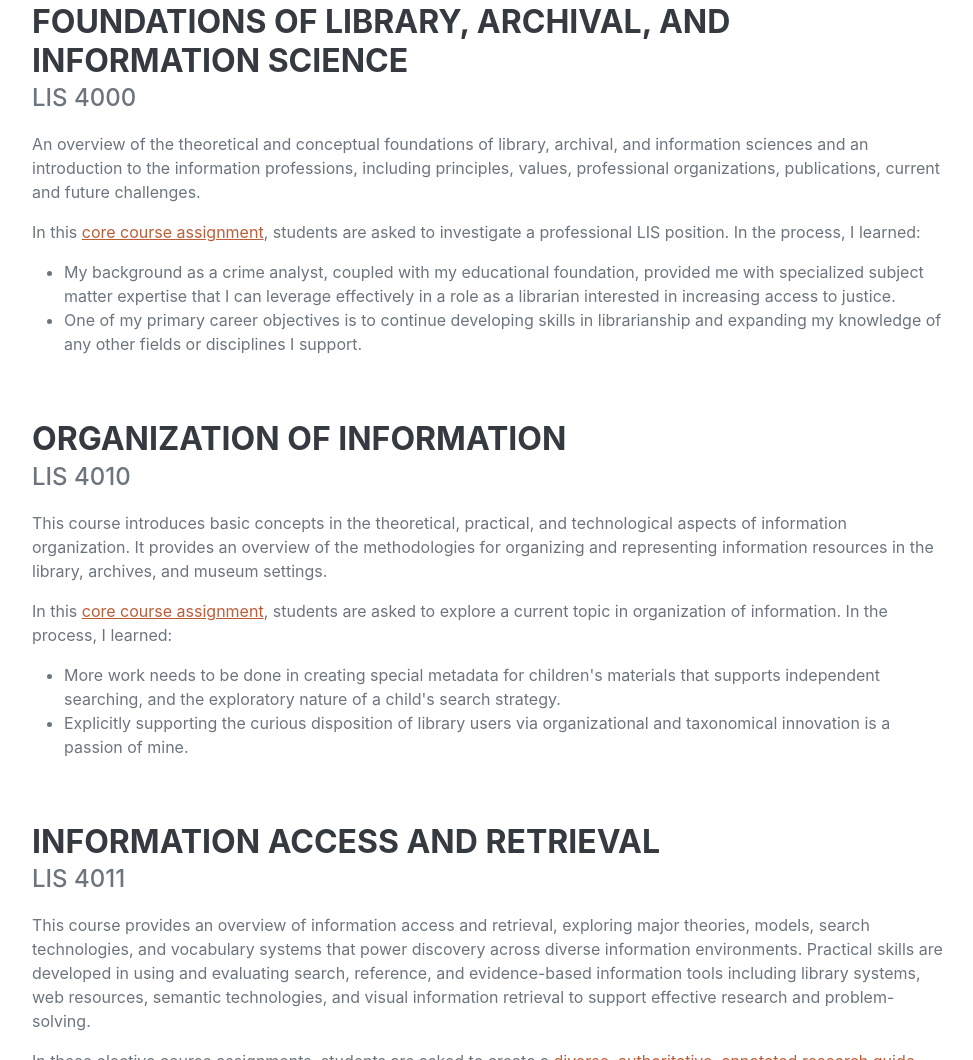
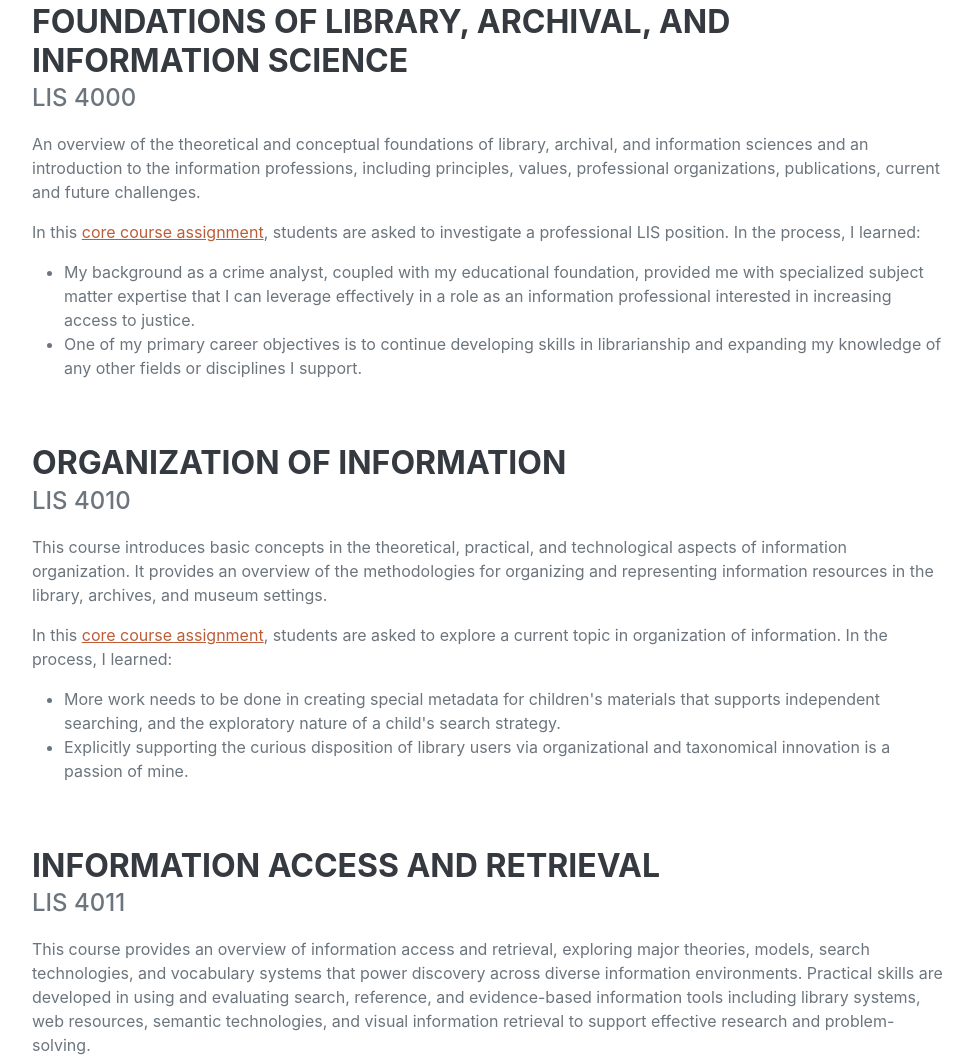
Before and after one commit to ACCsRemote/accsremote.github.io, a plain HTML site: page index.html in a window 1280 px wide. Shown: the part 3967-5027 px from the top of the page, without its empty margins (288-1261 px from the left). Drawn offline with nearby package versions, Linux system fonts and the light colour scheme; a web font is replaced by a local one.

Commit message:
amanda copy edit 2

```diff
--- a/index.html
+++ b/index.html
@@ -264,7 +264,7 @@
                             <p class="course-description">An overview of the theoretical and conceptual foundations of library, archival, and information sciences and an introduction to the information professions, including principles, values, professional organizations, publications, current and future challenges.</p>
                             <p class="students-learned">In this <a target="_blank" href="assets\assignments\LIS4000_1.pdf">core course assignment</a>, students are asked to investigate a professional LIS position. In the process, I learned:
                                 <ul>
-                                    <li>My background as a crime analyst, coupled with my educational foundation, provided me with specialized subject matter expertise that I can leverage effectively in a role as a librarian interested in increasing access to justice.</li>
+                                    <li>My background as a crime analyst, coupled with my educational foundation, provided me with specialized subject matter expertise that I can leverage effectively in a role as an information professional interested in increasing access to justice.</li>
                                     <li>One of my primary career objectives is to continue developing skills in librarianship and expanding my knowledge of any other fields or disciplines I support.</li>
                                 </ul>
                             </p>
```
